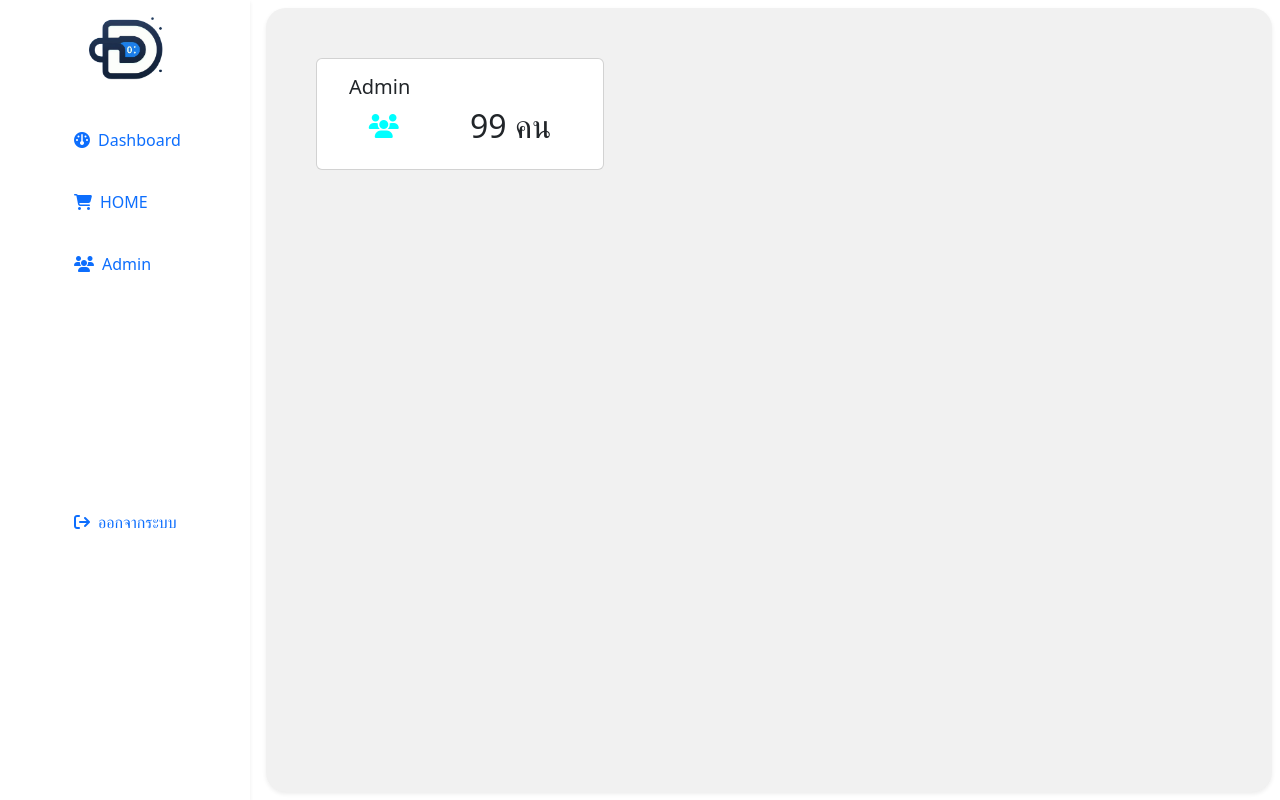
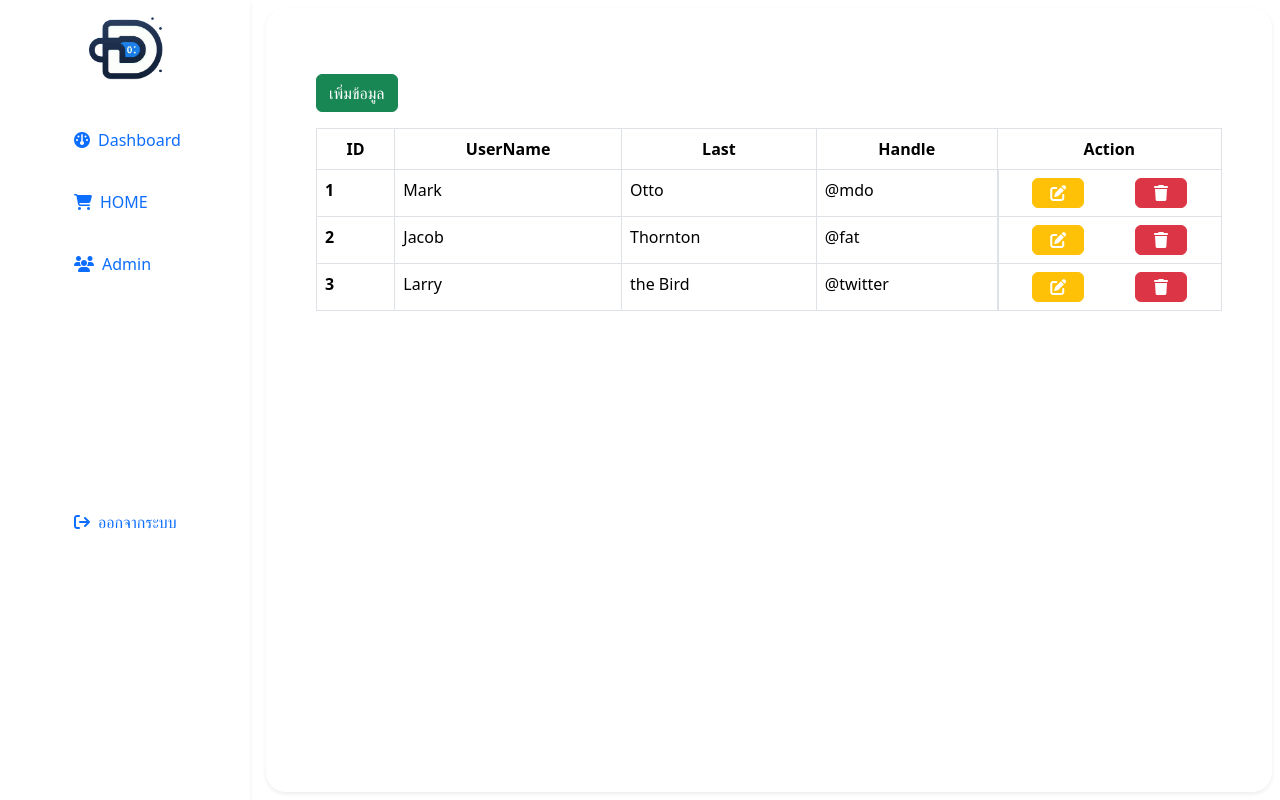
Before and after one commit to 10Pree/d-dashboard, a Vue app in the folder d-dashboard/: page / in a window 1280 px wide. Built offline with nearby package versions, Linux system fonts and the light colour scheme.

Commit message:
add btn and table
add btn and table

```diff
--- a/d-dashboard/index.html
+++ b/d-dashboard/index.html
@@ -4,7 +4,7 @@
     <meta charset="UTF-8">
     <link rel="icon" href="/favicon.ico">
     <meta name="viewport" content="width=device-width, initial-scale=1.0">
-    <title>Vite App</title>
+    <title>D-dashboard</title>
   </head>
   <body>
     <div id="app"></div>
--- a/d-dashboard/src/components/Dashboard/MainContent.vue
+++ b/d-dashboard/src/components/Dashboard/MainContent.vue
@@ -1,6 +1,6 @@
 <template>
   <!-- Main -->
-    <main class="w-100 h-100 p-2">
+  <main class="w-100 h-100 p-2 b">
     <div
       data-bs-spy="scroll"
       data-bs-target="#navbar-example"
@@ -8,30 +8,71 @@
       tabindex="0"
       class="main-contant w-100 h-100 shadow-sm scrollspy-example"
     >
-        <div>
-          <div class="card" style="width: 18rem" >
+      <!-- <div>
+        <div class="card" style="width: 18rem">
           <div class="card-body">
-              <h5 class="card-title px-3 ">Admin</h5>
+            <h5 class="card-title px-3">Admin</h5>
             <div class="d-flex justify-content-around align-items-center">
               <i class="fa fa-users h4 icon-user" aria-hidden="true"></i>
               <h2>99 คน</h2>
             </div>
           </div>
         </div>
+      </div> -->
+      <div class=" w-100 my-3 btn_buttonH">
+        <button class="btn btn-success " type="submit">เพิ่มข้อมูล</button>
       </div>
+      <table class="table table-bordered table-hover">
+        <thead class="">
+          <tr class=" text-center">
+            <th scope="col">ID</th>
+            <th scope="col">UserName</th>
+            <th scope="col">Last</th>
+            <th scope="col">Handle</th>
+            <th scope="col">Action</th>
+          </tr>
+        </thead>
+        <tbody>
+          <tr>
+            <th scope="row">1</th>
+            <td>Mark</td>
+            <td>Otto</td>
+            <td>@mdo</td>
+                        <td class=" d-flex justify-content-around align-items-center iconc"><i class="fa fa-edit btn btn-warning w-25" aria-hidden="true"></i>
+            <i class="fa fa-trash btn btn-danger w-25" aria-hidden="true"></i>
+            </td>
+          </tr>
+          <tr>
+            <th scope="row">2</th>
+            <td>Jacob</td>
+            <td>Thornton</td>
+            <td>@fat</td>
+                        <td class=" d-flex justify-content-around align-items-center iconc"><i class="fa fa-edit btn btn-warning w-25" aria-hidden="true"></i>
+            <i class="fa fa-trash btn btn-danger w-25" aria-hidden="true"></i>
+            </td>
+          </tr>
+          <tr>
+            <th scope="row">3</th>
+            <td>Larry</td>
+            <td>the Bird</td>
+            <td>@twitter</td>
+            <td class=" d-flex justify-content-around align-items-center iconc"><i class="fa fa-edit btn btn-warning w-25" aria-hidden="true"></i>
+            <i class="fa fa-trash btn btn-danger w-25" aria-hidden="true"></i>
+            </td>
+          </tr>
+        </tbody>
+      </table>
     </div>
   </main>
 </template>
 
 <script>
-export default {
-
-}
+export default {};
 </script>
 
 <style>
 .main-contant {
-  background: rgb(241, 241, 241);
+  /* background: rgb(241, 241, 241); */
   border-radius: 20px;
   overflow-y: auto;
   padding: 50px;
@@ -39,4 +80,11 @@ export default {
 .icon-user {
   color: aqua;
 }
+.iconc i{
+  color: white;
+}
+/* .btn_buttonH button{
+  display: flex;
+  justify-content: left;
+} */
 </style>
--- a/d-dashboard/src/components/Dashboard/dashboard.vue
+++ b/d-dashboard/src/components/Dashboard/dashboard.vue
@@ -1,5 +1,5 @@
 <script setup>
-import MainContent from "./MainContent.vue";
+import MainContant from "./MainContent.vue";
 
 </script>
 <template>
@@ -46,7 +46,7 @@ import MainContent from "./MainContent.vue";
     </aside>
 
     <!-- Main -->
-    <MainContent/>
+    <MainContant/>
   </div>
 </template>
 
@@ -82,4 +82,13 @@ import MainContent from "./MainContent.vue";
 .logo {
   height: 100px;
 }
+/* .main-contant {
+  background: rgb(241, 241, 241);
+  border-radius: 20px;
+  overflow-y: auto;
+  padding: 50px;
+} */
+.icon-user {
+  color: aqua;
+}
 </style>
```
Lines whose indentation alone changed are shown as unchanged.
